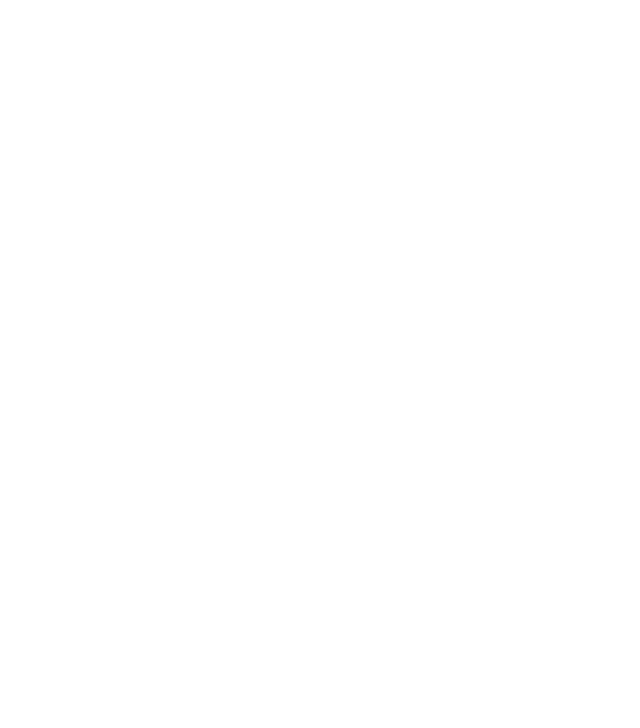
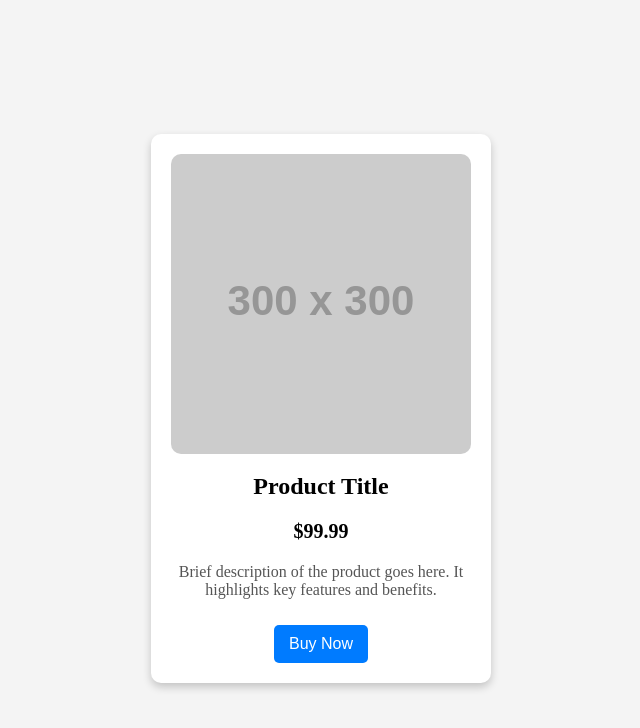
Before and after one commit to acciojob/pricing-card-Aryamnsls, a website: page main.html in a window 1280 px wide. Shown: the whole page, without its empty margins (319-959 px from the left). Drawn offline with Linux system fonts and the light colour scheme; placeholder pictures from the web are drawn by us.

Commit message:
created a submission

```diff
--- a/main.html
+++ b/main.html
@@ -1,16 +1,63 @@
 <!DOCTYPE html>
-
 <html>
-
 <head>
-	<link rel="stylesheet" href="styles.css">
+    <link rel="stylesheet" href="styles.css">
+    <style>
+        body {
+            display: flex;
+            justify-content: center;
+            align-items: center;
+            height: 100vh;
+            background-color: #f4f4f4;
+        }
+        .card {
+            width: 300px;
+            padding: 20px;
+            background-color: white;
+            box-shadow: 0px 4px 8px rgba(0, 0, 0, 0.2);
+            border-radius: 10px;
+            text-align: center;
+        }
+        .card img {
+            width: 100%;
+            border-radius: 10px;
+        }
+        .card h1 {
+            font-size: 24px;
+            margin: 15px 0;
+        }
+        .card p {
+            font-size: 16px;
+            color: #555;
+        }
+        .card .price {
+            font-size: 20px;
+            font-weight: bold;
+            color: #000;
+        }
+        .card button {
+            padding: 10px 15px;
+            background-color: #007bff;
+            color: white;
+            border: none;
+            border-radius: 5px;
+            cursor: pointer;
+            font-size: 16px;
+            margin-top: 10px;
+        }
+        .card button:hover {
+            background-color: #0056b3;
+        }
+    </style>
 </head>
-
 <body>
-	<!-- the entire body must be written by student -->
-    <script type="text/javascript" src="./script.js">
-</script>
-
+    <div class="card">
+        <img src="https://via.placeholder.com/300" alt="Product Image">
+        <h1>Product Title</h1>
+        <p class="price">$99.99</p>
+        <p>Brief description of the product goes here. It highlights key features and benefits.</p>
+        <button>Buy Now</button>
+    </div>
+    <script type="text/javascript" src="./script.js"></script>
 </body>
-
 </html>
```
